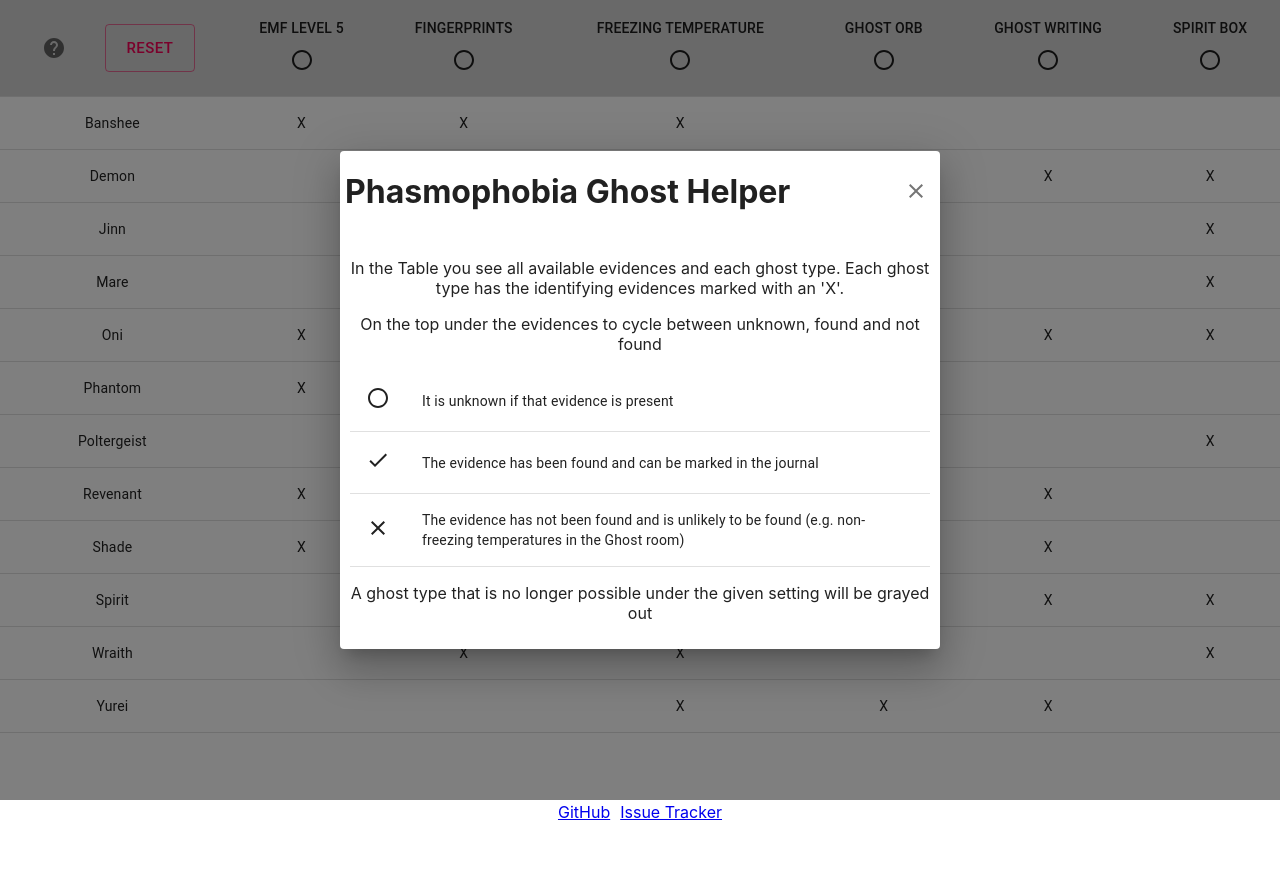
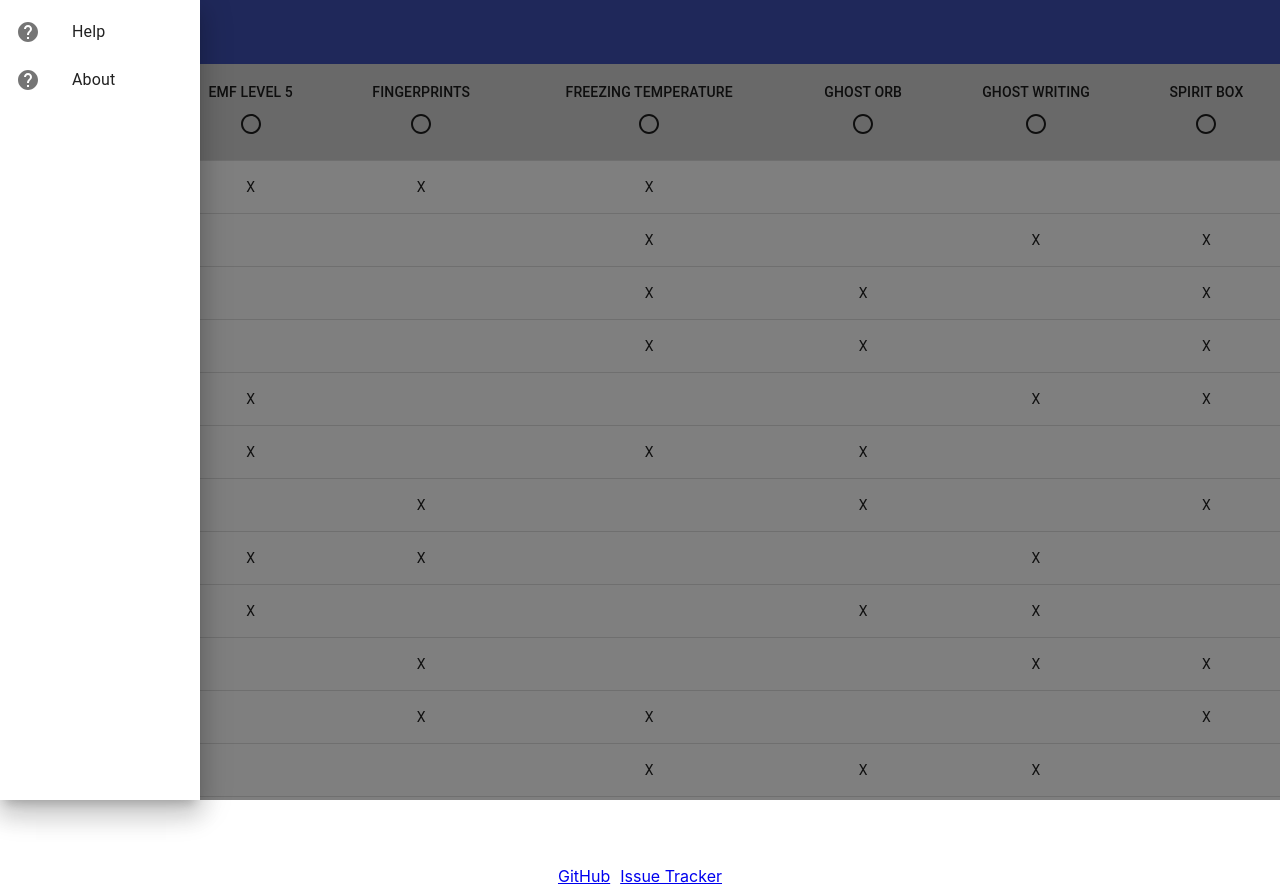
Before and after one commit to Chase22/phasmophobia-ghost-helper, a React (Create React App) app: page / in a window 1280 px wide. Both pictures are taken after a click on the button 53 px from the left and 48 px from the top of the page. Before the commit the page ends 827 px from the top, so only its background shows below. Built offline with nearby package versions, Linux system fonts and the light colour scheme.

Commit message:
Add AboutDialog, move HelpDialog use DrawerMenu and AppBar

```diff
--- a/src/App.tsx
+++ b/src/App.tsx
@@ -1,17 +1,57 @@
 import React, {useState} from 'react';
-import './App.css';
+import styles from './App.module.css';
 import GhostGrid from "./components/ghost-grid/GhostGrid";
 import Footer from "./components/footer/Footer";
 import HelpDialog from "./components/help-dialog/HelpDialog";
+import AppBar from "./components/app-bar/AppBar";
+import {DrawerMenu, DrawerMenuItem} from "./components/drawer-menu/DrawerMenu";
+import HelpIcon from '@material-ui/icons/Help';
+import AboutDialog from "./components/about-dialog/AboutDialog";
 
 function App() {
     const [helpDialogOpen, setHelpDialogOpen] = useState(false)
+    const [aboutDialogOpen, setAboutDialogOpen] = useState(false)
+    const [menuOpen, setMenuOpen] = useState(false)
+
+    const menuItems: Array<DrawerMenuItem> = [
+        {
+            text: "Help", icon: <HelpIcon/>, onClick: () => {
+                setHelpDialogOpen(true);
+                setMenuOpen(false);
+            }
+        },
+        {
+            text: "About", icon: <HelpIcon/>, onClick: () => {
+                setAboutDialogOpen(true);
+                setMenuOpen(false);
+            }
+        },
+    ]
+
+    function toggleMenu(event: React.KeyboardEvent | React.MouseEvent, newState: boolean) {
+        if (
+            event.type === 'keydown' &&
+            ((event as React.KeyboardEvent).key === 'Tab' ||
+                (event as React.KeyboardEvent).key === 'Shift')
+        ) {
+            return;
+        }
+        setMenuOpen(newState)
+    }
 
     return (
-        <div className="App">
+        <div className={styles.App}>
+            <header><AppBar title={"Ghost Helper"} onMenuButton={() => setMenuOpen(true)}/></header>
+            <DrawerMenu
+                open={menuOpen}
+                onClose={event => toggleMenu(event, false)}
+                onOpen={event => toggleMenu(event, true)}
+                items={menuItems}
+            />
             <HelpDialog open={helpDialogOpen} onClose={() => setHelpDialogOpen(false)}/>
+            <AboutDialog open={aboutDialogOpen} onClose={() => setAboutDialogOpen(false)}/>
             <main>
-                <GhostGrid onHelpButton={() => setHelpDialogOpen(true)}/>
+                <GhostGrid/>
             </main>
             <Footer/>
         </div>
--- /dev/null
+++ b/src/components/about-dialog/AboutDialog.tsx
@@ -0,0 +1,20 @@
+import TextDialog from "../text-dialog/TextDialog";
+import {ChangelogMarkdown} from "../changelog/ChangelogMarkdown";
+
+interface AboutDialogProps {
+    open: boolean,
+    onClose: () => void
+}
+
+const AboutDialog: React.FC<AboutDialogProps> = ({open, onClose}) => {
+    return (
+        <TextDialog title={"About"} open={open} onClose={onClose}>
+            <h2>Version: 1.1</h2>
+            Created by <a href="https://www.reddit.com/u/Chase_22">u/Chase_22</a>
+
+            <ChangelogMarkdown/>
+        </TextDialog>
+    )
+}
+
+export default AboutDialog;
--- a/src/components/ghost-grid/GhostGrid.tsx
+++ b/src/components/ghost-grid/GhostGrid.tsx
@@ -1,11 +1,10 @@
-import {Button, IconButton, Table, TableBody, TableCell, TableHead, TableRow} from "@material-ui/core";
+import {Button, Table, TableBody, TableCell, TableHead, TableRow} from "@material-ui/core";
 import React, {useState} from "react";
 import ghosts, {Ghost} from "../../data/Ghost";
 import styles from './GhostGrid.module.css';
 import MultiStateButton, {MultiStateButtonState} from "../multistate-button/MultiStateButton";
 import CheckIcon from '@material-ui/icons/Check';
 import CloseIcon from '@material-ui/icons/Close';
-import HelpIcon from '@material-ui/icons/Help';
 import RadioButtonUncheckedIcon from '@material-ui/icons/RadioButtonUnchecked';
 import {Evidence, evidences} from "../../data/Evidence";
 
@@ -19,12 +18,8 @@ type GhostGridState = {
     [key in Evidence]: number;
 };
 
-interface GhostGridProps {
-    onHelpButton: () => void
-}
 
-export default function GhostGrid(props: GhostGridProps) {
-    const {onHelpButton} = props;
+export default function GhostGrid() {
 
     const defaultState = {
         "GHOST_WRITING": 0,
@@ -58,7 +53,6 @@ export default function GhostGrid(props: GhostGridProps) {
                     <TableRow>
                         <TableCell align="center">
                             <div className={styles.ButtonCell}>
-                                <IconButton onClick={onHelpButton}><HelpIcon/></IconButton>
                                 <Button color="secondary"
                                         size="large"
                                         variant="outlined"
--- a/src/components/help-dialog/HelpDialog.module.css
+++ /dev/null
@@ -1,12 +0,0 @@
-.helpHeader {
-    display: flex;
-    justify-content: space-between;
-}
-.helpContent {
-    margin: 10px;
-    text-align: center;
-}
-
-h1 {
-    margin-left: 5px;
-}
--- a/src/components/help-dialog/HelpDialog.tsx
+++ b/src/components/help-dialog/HelpDialog.tsx
@@ -1,26 +1,20 @@
-import {Dialog, IconButton, Table, TableCell, TableRow} from "@material-ui/core";
+import {Table, TableCell, TableRow} from "@material-ui/core";
 import React from "react";
-import styles from "./HelpDialog.module.css";
 import CheckIcon from '@material-ui/icons/Check';
 import CloseIcon from '@material-ui/icons/Close';
 import RadioButtonUncheckedIcon from "@material-ui/icons/RadioButtonUnchecked";
+import TextDialog from "../text-dialog/TextDialog";
 
 export interface HelpDialogProps {
     open: boolean,
     onClose: () => void
 }
 
-export default function HelpDialog(props: HelpDialogProps) {
-    const {open, onClose} = props;
-
+const HelpDialog: React.FC<HelpDialogProps> = ({open, onClose}) => {
     return (
-        <Dialog open={open} fullWidth>
-            <div className={styles.helpHeader}>
-                <h1>Phasmophobia Ghost Helper</h1>
-                <IconButton size="medium" onClick={onClose}><CloseIcon/></IconButton>
-            </div>
-            <article className={styles.helpContent}>
-                <p>In the Table you see all available evidences and each ghost type. Each ghost type has the identifying evidences marked with an 'X'.</p>
+        <TextDialog title="Help" open={open} onClose={onClose} centerText>
+            <p>In the Table you see all available evidences and each ghost type. Each ghost type has the identifying
+                evidences marked with an 'X'.</p>
 
             <p>On the top under the evidences to cycle between unknown, found and not found</p>
             <Table>
@@ -34,11 +28,13 @@ export default function HelpDialog(props: HelpDialogProps) {
                 </TableRow>
                 <TableRow>
                     <TableCell><CloseIcon/></TableCell>
-                        <TableCell>The evidence has not been found and is unlikely to be found (e.g. non-freezing temperatures in the Ghost room)</TableCell>
+                    <TableCell>The evidence has not been found and is unlikely to be found (e.g. non-freezing
+                        temperatures in the Ghost room)</TableCell>
                 </TableRow>
             </Table>
             <p>A ghost type that is no longer possible under the given setting will be grayed out</p>
-            </article>
-        </Dialog>
+        </TextDialog>
     )
 }
+
+export default HelpDialog
--- /dev/null
+++ b/src/components/text-dialog/TextDialog.module.css
@@ -0,0 +1,16 @@
+.header {
+    display: flex;
+    justify-content: space-between;
+}
+
+h1 {
+    margin-left: 10px;
+}
+
+.content {
+    margin: 10px;
+}
+
+.contentCenter {
+    text-align: center;
+}
--- /dev/null
+++ b/src/components/text-dialog/TextDialog.tsx
@@ -0,0 +1,27 @@
+import {Dialog, IconButton} from "@material-ui/core";
+import React from "react";
+import styles from "./TextDialog.module.css";
+import CloseIcon from '@material-ui/icons/Close';
+
+export interface TextDialogProps {
+    title: string
+    open: boolean,
+    onClose: () => void
+    centerText?: boolean
+}
+
+const TextDialog: React.FC<TextDialogProps> = ({title, open, onClose, centerText, children}) => {
+    return (
+        <Dialog open={open} fullWidth>
+            <div className={styles.header}>
+                <h1>{title}</h1>
+                <IconButton size="medium" onClick={onClose}><CloseIcon/></IconButton>
+            </div>
+            <article className={`${styles.content} ${centerText ? styles.contentCenter : ""}`}>
+                {children}
+            </article>
+        </Dialog>
+    )
+}
+
+export default TextDialog
```
Also changed, not shown: src/App.module.css (renamed from src/App.css). Lines whose indentation alone changed are shown as unchanged.
